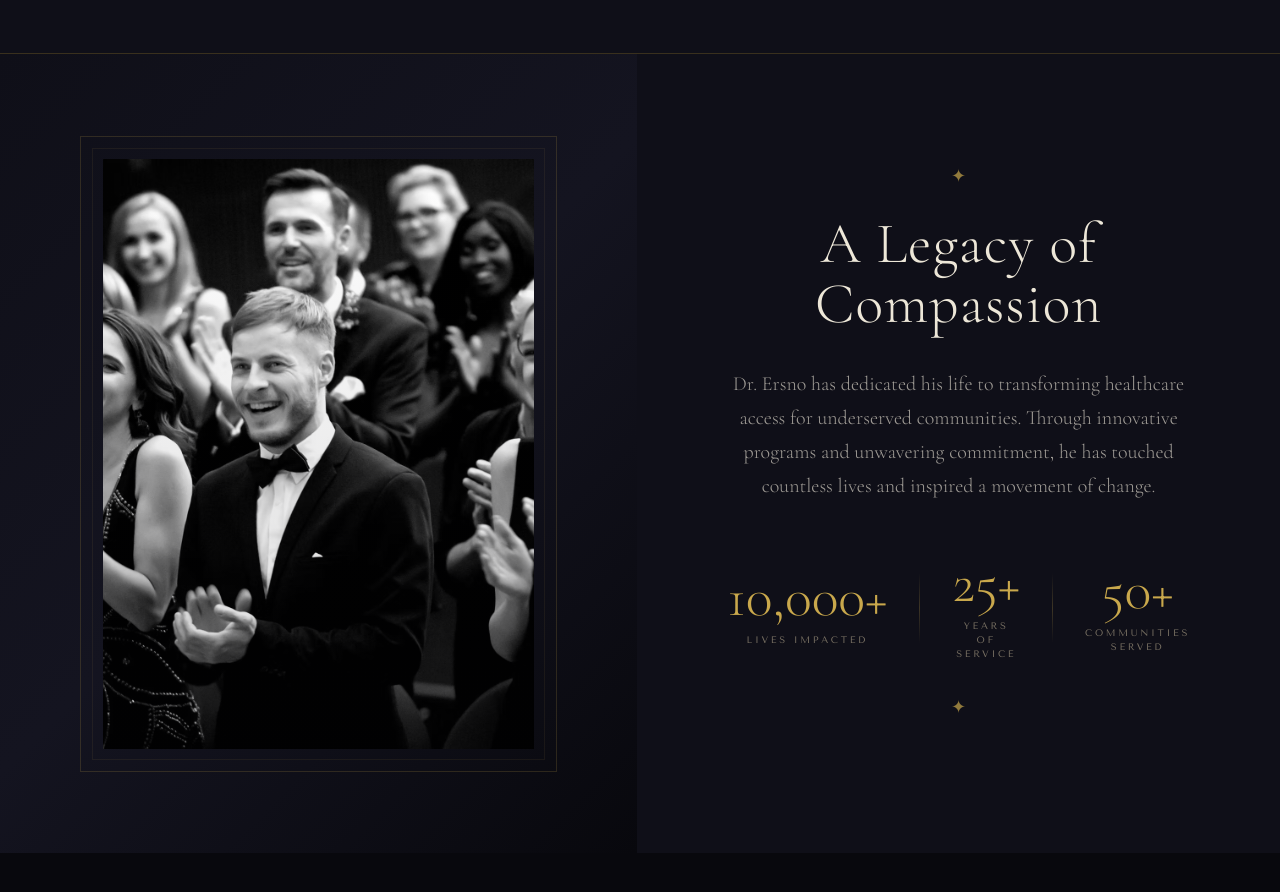
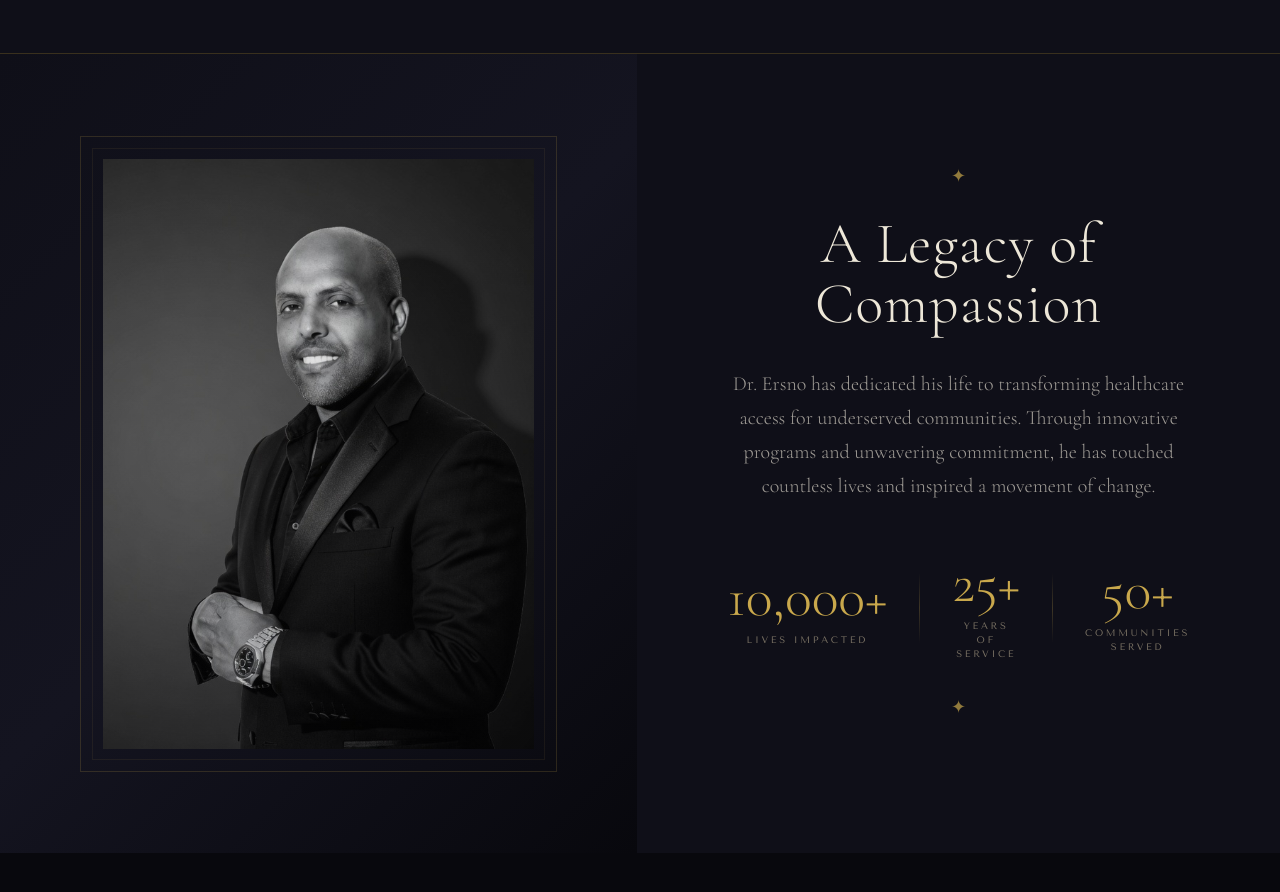
Before and after one commit to Eyoab11/illuminate-life-gala, a Next.js app: page / in a window 1280 px wide. Shown: the part 6560-7452 px from the top of the page. Built offline with nearby package versions, Linux system fonts and the light colour scheme; no server answers.

Commit message:
fix: ersno's  image

```diff
--- a/app/dr-ersno-sections.css
+++ b/app/dr-ersno-sections.css
@@ -24,7 +24,7 @@
 .dr-ersno-3-image-frame {
   position: relative;
   width: 100%;
-  max-width: 600px;
+  max-width: 500px;
   aspect-ratio: 3/4;
   padding: 22px;
   border: 1px solid rgba(201, 168, 76, 0.18);
@@ -41,9 +41,9 @@
 .dr-ersno-3-image {
   width: 100%;
   height: 100%;
-  background-image: url('/stock.avif');
+  background-image: url('/Dr Ersno_img for ILG Website.jpeg');
   background-size: cover;
-  background-position: center;
+  background-position: 75% center;
   position: relative;
 }
 
```
Also changed, not shown: public/Dr Ersno_Img for ILG Website.jpeg (added).
